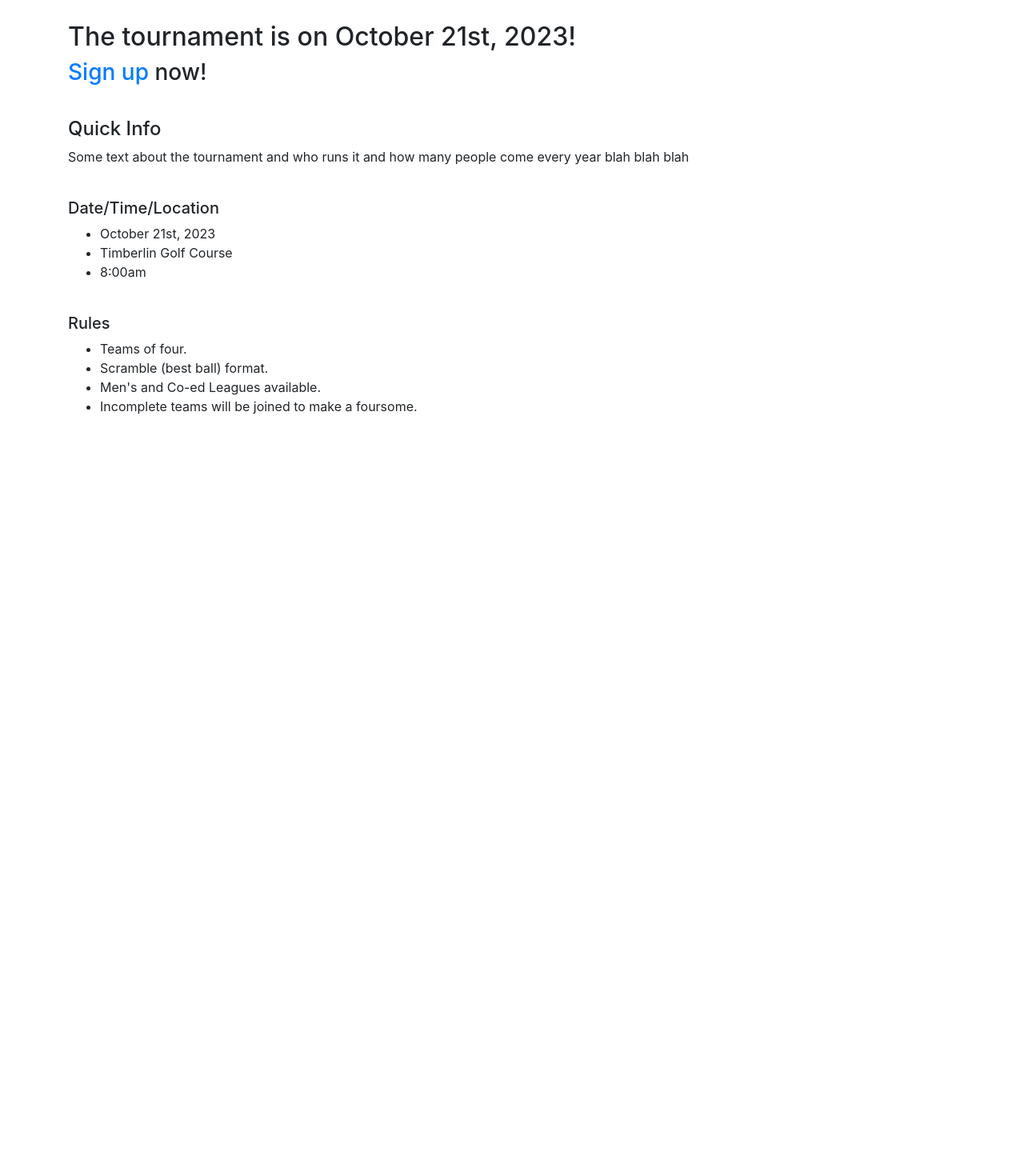
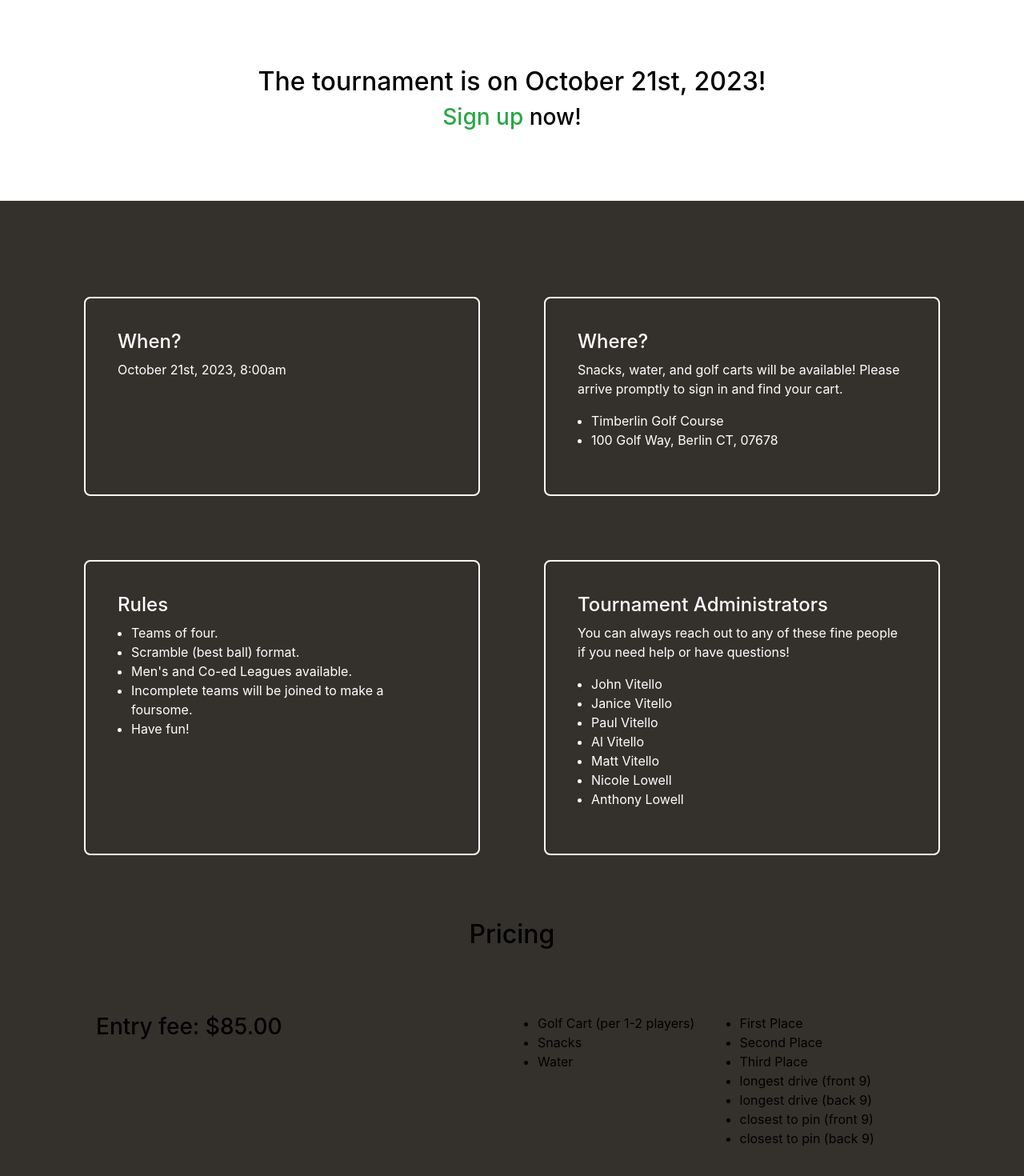
Before and after one commit to vit-the-jedi/golf-tournament-site, a Vue app: page / in a window 1280 px wide. Shown: the part 656-2126 px from the top of the page at 80% size. Before the commit the page ends 1216 px from the top, so only its background shows below. Built offline with nearby package versions, Linux system fonts and the light colour scheme.

Commit message:
css updates and added more content to home page

```diff
--- a/index.html
+++ b/index.html
@@ -6,6 +6,7 @@
     <meta name="viewport" content="width=device-width, initial-scale=1.0">
     <title>Welcome | PJA Golf Tournament </title>
     <link rel="stylesheet" href="https://cdn.jsdelivr.net/npm/bootstrap@4.0.0/dist/css/bootstrap.min.css" crossorigin="anonymous">
+    <link rel="stylesheet" href="src/assets/main.css" crossorigin="anonymous">
   </head>
   <body>
     <div id="app">
--- a/src/assets/base.css
+++ /dev/null
@@ -1,78 +0,0 @@
-/* color palette from <https://github.com/vuejs/theme> */
-:root {
-  --vt-c-white: #ffffff;
-  --vt-c-white-soft: #f8f8f8;
-  --vt-c-white-mute: #f2f2f2;
-
-  --vt-c-black: #181818;
-  --vt-c-black-soft: #222222;
-  --vt-c-black-mute: #282828;
-
-  --vt-c-indigo: #2c3e50;
-
-  --vt-c-divider-light-1: rgba(60, 60, 60, 0.29);
-  --vt-c-divider-light-2: rgba(60, 60, 60, 0.12);
-  --vt-c-divider-dark-1: rgba(84, 84, 84, 0.65);
-  --vt-c-divider-dark-2: rgba(84, 84, 84, 0.48);
-
-  --vt-c-text-light-1: var(--vt-c-indigo);
-  --vt-c-text-light-2: rgba(60, 60, 60, 0.66);
-  --vt-c-text-dark-1: var(--vt-c-white);
-  --vt-c-text-dark-2: rgba(235, 235, 235, 0.64);
-}
-
-/* semantic color variables for this project */
-:root {
-  --color-background: var(--vt-c-white);
-  --color-background-soft: var(--vt-c-white-soft);
-  --color-background-mute: var(--vt-c-white-mute);
-
-  --color-border: var(--vt-c-divider-light-2);
-  --color-border-hover: var(--vt-c-divider-light-1);
-
-  --color-heading: var(--vt-c-text-light-1);
-  --color-text: var(--vt-c-text-light-1);
-
-  --section-gap: 160px;
-}
-
-@media (prefers-color-scheme: dark) {
-  :root {
-    --color-background: var(--vt-c-black);
-    --color-background-soft: var(--vt-c-black-soft);
-    --color-background-mute: var(--vt-c-black-mute);
-
-    --color-border: var(--vt-c-divider-dark-2);
-    --color-border-hover: var(--vt-c-divider-dark-1);
-
-    --color-heading: var(--vt-c-text-dark-1);
-    --color-text: var(--vt-c-text-dark-2);
-  }
-}
-
-*,
-*::before,
-*::after {
-  box-sizing: border-box;
-  margin: 0;
-  position: relative;
-  font-weight: normal;
-}
-
-body {
-  min-height: 100vh;
-  color: var(--color-text);
-  background: var(--color-background);
-  transition: color 0.5s, background-color 0.5s;
-  line-height: 1.6;
-  font-family: Inter, -apple-system, BlinkMacSystemFont, "Segoe UI", Roboto,
-    Oxygen, Ubuntu, Cantarell, "Fira Sans", "Droid Sans", "Helvetica Neue",
-    sans-serif;
-  font-size: 15px;
-  text-rendering: optimizeLegibility;
-  -webkit-font-smoothing: antialiased;
-  -moz-osx-font-smoothing: grayscale;
-}
-.container {
-  margin-top: 15vh;
-}
--- a/src/assets/main.css
+++ b/src/assets/main.css
@@ -1,35 +1,46 @@
-@import './base.css';
+/* @import "./base.css"; */
 
-#app {
-  max-width: 1280px;
-  margin: 0 auto;
-  padding: 2rem;
-
-  font-weight: normal;
+:root {
+  --dark-color: #14110f;
+  --lighter-color: #34312d;
+  --lightest-color: #34312d;
+  --secondary-color: #d9c5b2;
+  --tertiary-color: #f3f3f4;
+  --pop-color: #28a745;
 }
 
+body {
+  color: var(--base-color);
+}
 a,
 .green {
   text-decoration: none;
-  color: hsla(160, 100%, 37%, 1);
+  color: var(--pop-color);
   transition: 0.4s;
 }
 
-@media (hover: hover) {
-  a:hover {
-    background-color: hsla(160, 100%, 37%, 0.2);
-  }
+.container {
+  margin-top: 7vh;
+  padding: 0 5vw;
 }
-
-@media (min-width: 1024px) {
-  body {
-    display: flex;
-    place-items: center;
-  }
-
-  #app {
-    display: grid;
-    grid-template-columns: 1fr 1fr;
-    padding: 0 2rem;
-  }
+.top-content {
+  background-image: linear-gradient(
+      90deg,
+      rgba(0, 0, 0, 0.35) 20%,
+      rgba(0, 0, 0, 0.35) 20%
+    ),
+    url("../assets/hero.jpg");
 }
+.top-copy {
+  text-align: center;
+}
+/*cards*/
+.card {
+  display: flex;
+  flex-direction: column;
+  align-content: center;
+  border-radius: 8px;
+}
+ul {
+  padding-inline-start: 17px;
+}
--- /dev/null
+++ b/src/components/pricing.vue
@@ -0,0 +1,63 @@
+<script>
+export default {
+  data() {
+    return {
+      ticketPrice: "$85.00",
+      addOns: ["Golf Cart (per 1-2 players)", "Snacks", "Water"],
+      trophies: [
+        "First Place",
+        "Second Place",
+        "Third Place",
+        "longest drive (front 9)",
+        "longest drive (back 9)",
+        "closest to pin (front 9)",
+        "closest to pin  (back 9)",
+      ],
+    };
+  },
+  computed: {
+    // a computed getter
+    outputPrice() {
+      // `this` points to the component instance
+      return this.ticketPrice;
+    },
+  },
+};
+</script>
+<template>
+  <div class="pricing row">
+    <h2>Pricing</h2>
+    <div class="col-md-6 col-12">
+      <h3>
+        Entry fee: <span>{{ outputPrice }}</span>
+      </h3>
+    </div>
+    <div class="col-md-6 col-12 row">
+      <div class="col-md-6 col-12">
+        <ul>
+          <li v-for="item in addOns">
+            {{ item }}
+          </li>
+        </ul>
+      </div>
+      <div class="col-md-6 col-12">
+        <ul>
+          <li v-for="item in trophies">
+            {{ item }}
+          </li>
+        </ul>
+      </div>
+    </div>
+  </div>
+</template>
+
+<style scoped>
+.pricing {
+  width: 100%;
+}
+.pricing h2 {
+  text-align: center;
+  width: 100%;
+  margin-bottom: 10vh;
+}
+</style>
--- a/src/components/signUpForm.vue
+++ b/src/components/signUpForm.vue
@@ -22,6 +22,7 @@
           <option value="4">4 Players</option>
         </select>
       </div>
+      <div class="form-inset">
         <div class="form-control" v-if="numOfPlayers >= 1">
           <label>Player 1</label>
           <input
@@ -37,7 +38,6 @@
             placeholder="Last Name"
           />
         </div>
-
         <div class="form-control" v-if="numOfPlayers >= 2">
           <label>Player 2</label>
           <input
@@ -83,6 +83,7 @@
             placeholder="Last Name"
           />
         </div>
+      </div>
       <div class="form-control">
         <label
           >Team Name (optional) <br />
@@ -117,7 +118,7 @@ export default {
   data() {
     return {
       errors: [],
-      numOfPlayers: null,
+      numOfPlayers: 1,
       player1__firstName: null,
       player1__lastName: null,
       player2__firstName: null,
@@ -127,7 +128,7 @@ export default {
       player4__firstName: null,
       player4__lastName: null,
       teamName: null,
-      division: null,
+      division: "mens",
       needsGrouping: false,
     };
   },
@@ -151,10 +152,10 @@ export default {
         );
       }
       if (!this.player1__firstName) {
-        this.errors.push("At least 1 player's first name required.");
+        this.errors.push("At least 1 player's first name is required.");
       }
       if (!this.player1__lastName) {
-        this.errors.push("At least 1 player's last name required.");
+        this.errors.push("At least 1 player's last name is required.");
       }
       if (!this.division) {
         this.errors.push("Please choose a division to be entered in.");
@@ -284,12 +285,18 @@ form {
   display: flex;
   flex-direction: column;
 }
-
 form label {
   width: 100%;
   flex-basis: 100%;
 }
+.form-inset {
+  max-width: 94%;
+  background: #e6e6e6;
+  margin: auto;
+  padding: 2% 0;
+}
 .form-control {
+  background: none;
   flex-basis: 100%;
   width: 100%;
   display: flex;
--- a/src/views/Home.vue
+++ b/src/views/Home.vue
@@ -1,5 +1,6 @@
 <script setup>
 import topContent from "../components/topContent.vue";
+import pricingTable from "../components/pricing.vue";
 </script>
 
 <script>
@@ -9,6 +10,7 @@ export default {
       date: "October 21st, 2023",
       time: "8:00am",
       golfCourse: "Timberlin Golf Course",
+      golfCourseAddress: "100 Golf Way, Berlin CT, 07678",
     };
   },
   computed: {
@@ -25,6 +27,10 @@ export default {
       // `this` points to the component instance
       return this.golfCourse;
     },
+    outputGolfCourseAddress() {
+      // `this` points to the component instance
+      return this.golfCourseAddress;
+    },
   },
 };
 </script>
@@ -35,49 +41,85 @@ export default {
     </topContent>
 
     <div class="container info-container">
-      <div>
+      <div class="top-copy">
         <h2>The tournament is on {{ outputDate }}!</h2>
         <h3><router-link to="/signup">Sign up</router-link> now!</h3>
       </div>
-      <div>
-        <h4>Quick Info</h4>
+    </div>
+    <div class="row info--row">
+      <div class="col-md-6 col-12">
+        <div class="card info--card">
+          <h4>When?</h4>
+          <p>{{ outputDate }}, {{ outputTime }}</p>
+        </div>
+      </div>
+      <div class="col-md-6 col-12">
+        <div class="card info--card">
+          <h4>Where?</h4>
           <p>
-          Some text about the tournament and who runs it and how many people
-          come every year blah blah blah
+            Snacks, water, and golf carts will be available! Please arrive
+            promptly to sign in and find your cart.
           </p>
-      </div>
-      <div>
-        <h5>Date/Time/Location</h5>
           <ul>
-          <li>{{ outputDate }}</li>
             <li>{{ outputGolfCourse }}</li>
-          <li>{{ outputTime }}</li>
+            <li>{{ outputGolfCourseAddress }}</li>
           </ul>
         </div>
-      <div>
-        <h5>Rules</h5>
+      </div>
+      <div class="col-md-6 col-12">
+        <div class="card info--card">
+          <h4>Rules</h4>
           <ul>
             <li>Teams of four.</li>
             <li>Scramble (best ball) format.</li>
             <li>Men's and Co-ed Leagues available.</li>
             <li>Incomplete teams will be joined to make a foursome.</li>
+            <li>Have fun!</li>
           </ul>
         </div>
+      </div>
+      <div class="col-md-6 col-12">
+        <div class="card info--card">
+          <h4>Tournament Administrators</h4>
+          <p>
+            You can always reach out to any of these fine people if you need
+            help or have questions!
+          </p>
+          <ul>
+            <li>John Vitello</li>
+            <li>Janice Vitello</li>
+            <li>Paul Vitello</li>
+            <li>Al Vitello</li>
+            <li>Matt Vitello</li>
+            <li>Nicole Lowell</li>
+            <li>Anthony Lowell</li>
+          </ul>
+        </div>
+      </div>
+      <pricingTable />
     </div>
   </div>
 </template>
 
 <style scoped>
-.home .top-content {
-  background-image: linear-gradient(
-      90deg,
-      rgba(0, 0, 0, 0.1993391106442577) 0%,
-      rgba(0, 0, 0, 0.27777048319327735) 100%
-    ),
-    url("../assets/hero.jpg");
+.top-copy {
+  padding: 5vh 0;
 }
-
 .home .info-container > div {
   margin: 5vh auto;
 }
+.info--row {
+  background-color: var(--lighter-color);
+  padding: 10vh;
+}
+.info--row div {
+  padding: 5vh;
+  margin: 0vh auto;
+}
+.card.info--card {
+  border: 2px solid #fff;
+  background-color: transparent;
+  height: 100%;
+  color: #fff;
+}
 </style>
```
Lines whose indentation alone changed are shown as unchanged.
